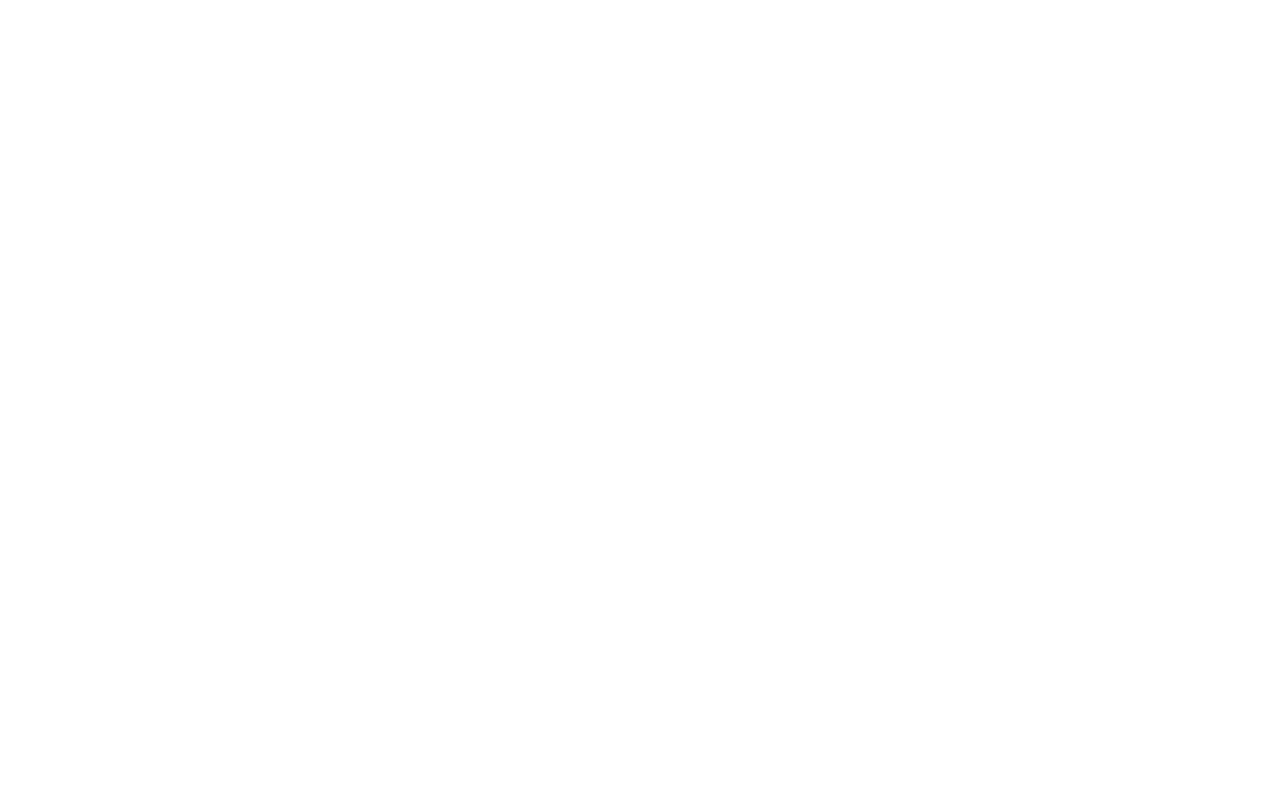
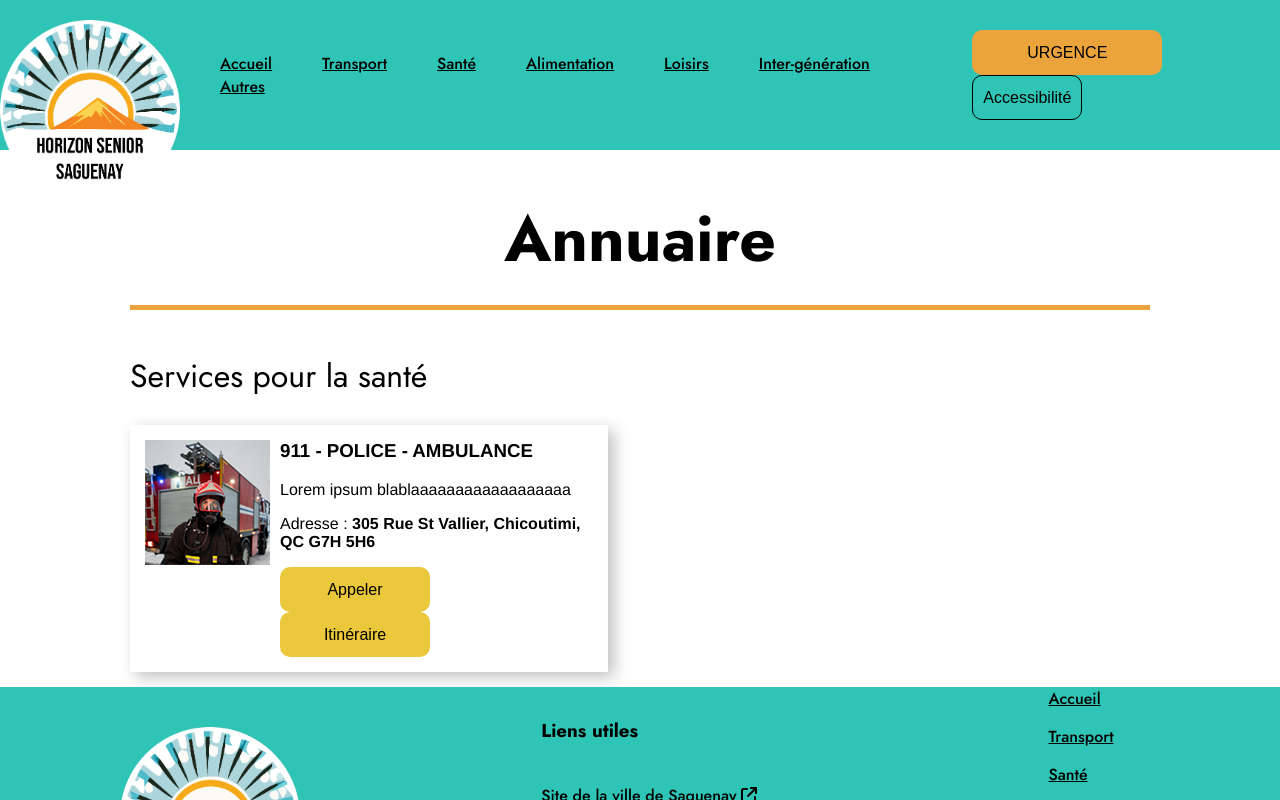
Before and after one commit to varomeas/horizon-front, a React (Create React App) app: page /annuaire in a window 1280 px wide. Before the commit this address had no page. Shown: the top 800 px of the page. Built offline with nearby package versions, Linux system fonts and the light colour scheme.

Commit message:
création de la page annuaire

```diff
--- a/src/index.js
+++ b/src/index.js
@@ -13,6 +13,8 @@ import '@fontsource/roboto/500.css';
 import '@fontsource/roboto/700.css';
 import Admin from "./pages/admin/admin";
 import {FontSizeProvider} from "./assets/FontSizeContext";
+import AdminEdit from "./pages/admin/admin-edit";
+import Annuaire from "./pages/annuaire/annuaire";
 
 const root = ReactDOM.createRoot(document.getElementById('root'));
 root.render(
@@ -25,6 +27,8 @@ root.render(
                         <Route path="/categorie/:category" element={<CategoryPage />}></Route>
                         <Route path={"/categorie/:category/article/:id"} element={<Article/>}></Route>
                         <Route path={"/admin"} element={<Admin/>}></Route>
+                        <Route path={"/admin/edit/:id"} element={<AdminEdit/>}></Route>
+                        <Route path={"/annuaire"} element={<Annuaire/>}></Route>
                     </Route>
                 </Routes>
             </BrowserRouter>
--- a/src/pages/annuaire/annuaire.js
+++ b/src/pages/annuaire/annuaire.js
@@ -0,0 +1,20 @@
+import styles from "./annuaire.module.scss";
+import CardNumber from "../../components/cards-number/CardNumber";
+import Menu from "../../components/header/header";
+import Footer from "../../components/footer/footer";
+function Annuaire() {
+  return (
+    <>
+        <Menu></Menu>
+        <main>
+            <h1>Annuaire</h1>
+            <h2>Services pour la santé</h2>
+            <CardNumber numero={"911"} titre={"Police - Ambulance"} description={"Lorem ipsum blablaaaaaaaaaaaaaaaaaa"} url_image={"images/thumb1.png"} adresse={"305 Rue St Vallier, Chicoutimi, QC G7H 5H6"}></CardNumber>
+
+        </main>
+        <Footer></Footer>
+    </>
+  );
+}
+
+export default Annuaire;
```
